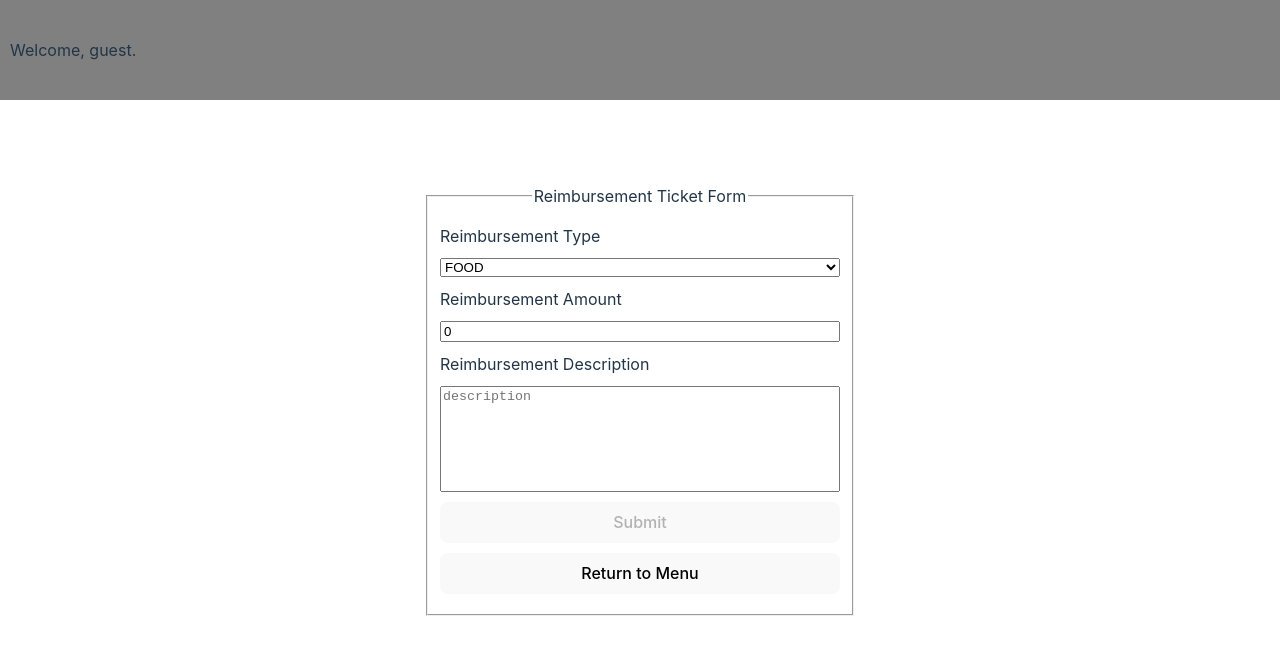
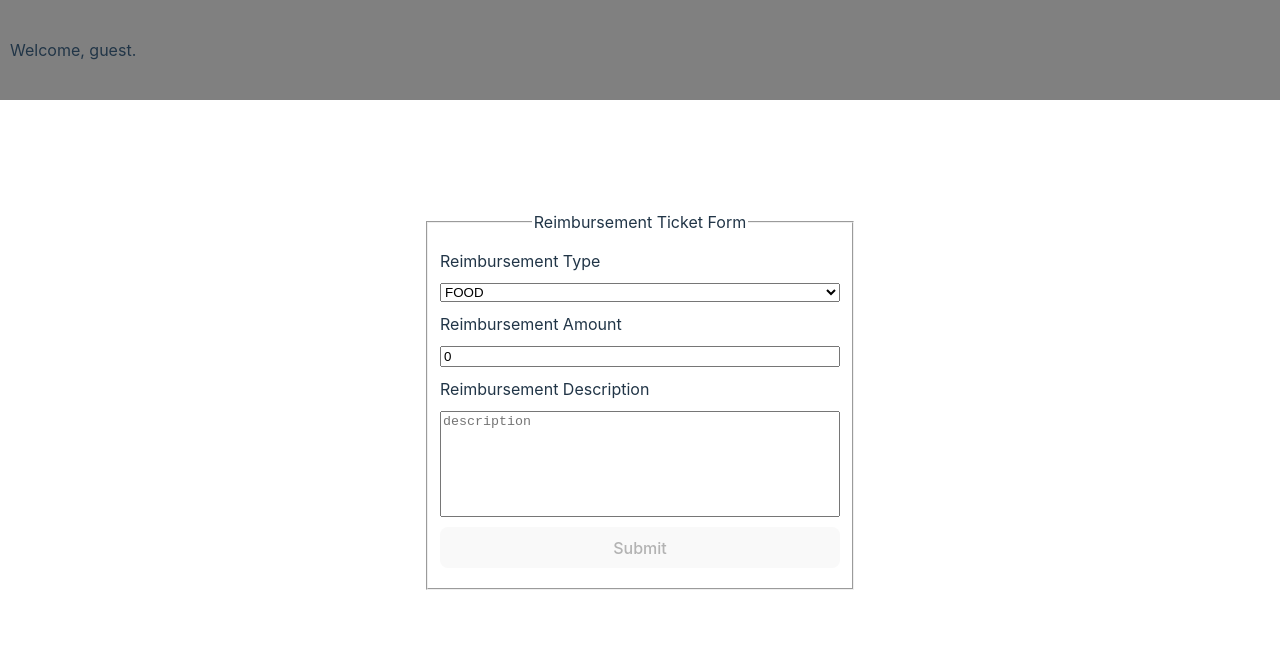
Before and after one commit to lawrenceyim/Revature-Ticket-Reimbursement-Frontend, a React (Vite) app: page /create in a window 1280 px wide. Shown: the top 654 px of the page. Built offline with nearby package versions, Linux system fonts and the light colour scheme.

Commit message:
Removed menu button from individual components.

```diff
--- a/src/components/registration_form/RegistrationForm.tsx
+++ b/src/components/registration_form/RegistrationForm.tsx
@@ -73,11 +73,6 @@ export function RegistrationForm() {
         }
     }
 
-    function returnToLoginPage(event: any) {
-        event.preventDefault();
-        navigate(LOGIN_URL);
-    }
-
     return (<>
         <NavBar />
         <form onSubmit={register}>
@@ -130,7 +125,6 @@ export function RegistrationForm() {
 
                 {<ErrorMessage enabled={errorMessageEnabled} message={errorMessageRef.current} />}
                 <button type="submit" disabled={!formIsValid || waitingForResponse}>Register</button>
-                <button onClick={returnToLoginPage}>Return to Login</button>
             </fieldset>
         </form>
     </>);
--- a/src/components/tickets/create_ticket/TicketCreator.tsx
+++ b/src/components/tickets/create_ticket/TicketCreator.tsx
@@ -73,11 +73,6 @@ export function TicketCreator() {
         }
     }
 
-    function goToMenu(event: any) {
-        event.preventDefault();
-        navigate(MENU_URL);
-    }
-
     return (<>
         <NavBar />
         <form onSubmit={submitTicket}>
@@ -116,7 +111,6 @@ export function TicketCreator() {
                 {<ErrorMessage enabled={errorMessageEnabled} message={errorMessageRef.current} />}
                 {ticketCreated ? <p style={{color: "green"}}>Ticket created.</p> : <></>}
                 <button type="submit" disabled={!formIsValid || waitingForResponse}>Submit</button>
-                <button onClick={goToMenu}>Return to Menu</button>
             </fieldset>
         </form>
     </>);
```
